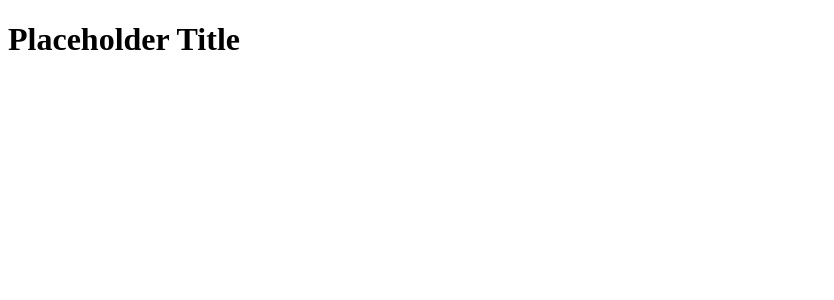
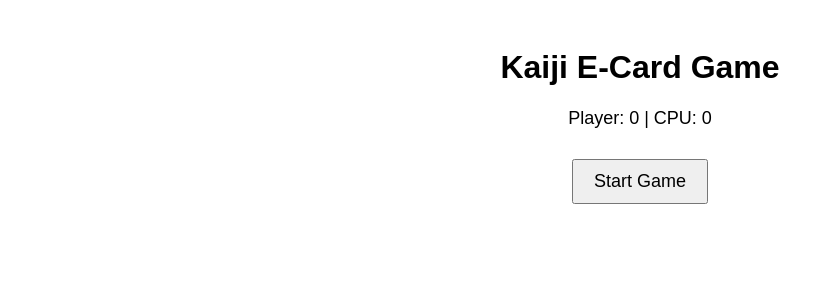
Before and after one commit to WrightCD/e_card_online, a Flask app: page / in a window 1280 px wide. Shown: the top 300 px of the page, without its empty margins (0-834 px from the left). Run offline with Flask 3, Linux system fonts and the light colour scheme.

Commit message:
Basic game logic added

```diff
--- a/app.py
+++ b/app.py
@@ -1,11 +1,90 @@
-from flask import Flask, render_template
+from flask import Flask, render_template, jsonify, request
+import random
 
 app = Flask(__name__)
 
+#Game Scores will make more dynamic with betting later on
+player_score = 0
+cpu_score = 0
+
+def generate_hands():
+    p1_hand = ['S'] + ['C']*4
+    cpu_hand = ['K'] + ['C'] * 4
+
+    return p1_hand, cpu_hand
+
+def determine_winner(p1_card, cpu_card):
+    rules = {
+        ('S', 'K'): 'player',
+        ('S', 'C'): 'cpu',
+        ('C', 'K'): 'cpu',
+        ('C', 'C'): 'draw',
+    }
+    return rules.get((p1_card, cpu_card), 'draw')
+
+hands = {
+    'player': [],
+    'cpu': []
+}
 
 @app.route('/')
-def home():  # put application's code here
+def index():  # put application's code here
     return render_template("index.html")
+
+@app.route('/start', methods=['POST'])
+def start_game():
+    global player_score, cpu_score, hands
+    player_score = 0
+    cpu_score = 0
+    p1_hand, cpu_hand = generate_hands()
+    hands['player'] = p1_hand
+    hands['cpu'] = cpu_hand
+    return jsonify({
+        'p1_hand': p1_hand
+    })
+
+@app.route('/play', methods=['POST'])
+def play_turn():
+    global player_score, cpu_score, hands
+
+    data = request.get_json()
+    selected_card = data['card']
+
+    if selected_card not in hands['player']:
+        return jsonify({'error': 'Invalid card'}), 400
+
+    hands['player'].remove(selected_card)
+
+    cpu_card = random.choice(hands['cpu'])
+    hands['cpu'].remove(cpu_card)
+
+    winner = determine_winner(selected_card, cpu_card)
+
+    round_ended = selected_card in ['S', 'K'] or cpu_card in ['S', 'K']
+
+    if round_ended:
+        if winner == 'player':
+            player_score += 1
+        elif winner == 'cpu':
+            cpu_score += 1
+
+        # Reset hands for new round
+        new_p1_hand, new_cpu_hand = generate_hands()
+        hands['player'] = new_p1_hand
+        hands['cpu'] = new_cpu_hand
+        reset = True
+    else:
+        reset = False
+
+    return jsonify({
+        'p1_card': selected_card,
+        'cpu_card': cpu_card,
+        'winner': winner,
+        'player_score': player_score,
+        'cpu_score': cpu_score,
+        'remaining_player_hand': hands['player'],
+        'reset': reset
+    })
 
 
 if __name__ == '__main__':
--- a/templates/index.html
+++ b/templates/index.html
@@ -2,8 +2,88 @@
 <html>
 <head>
     <title>Kaiji E-Card Game</title>
+    <style>
+        body {
+            font-family: Arial, sans-serif;
+            text-align: center;
+            padding: 20px;
+        }
+
+        #hand button {
+            margin: 10px;
+            padding: 15px 25px;
+            font-size: 20px;
+            cursor: pointer;
+        }
+
+        #scores, #result {
+            margin-top: 20px;
+            font-size: 18px;
+        }
+
+        button#startButton {
+            margin-top: 30px;
+            font-size: 18px;
+            padding: 10px 20px;
+        }
+    </style>
 </head>
 <body>
-    <h1>Placeholder Title</h1>
+    <h1>Kaiji E-Card Game</h1>
+
+    <div id="hand"></div>
+
+    <div id="result"></div>
+
+    <div id="scores">Player: 0 | CPU: 0</div>
+
+    <button id="startButton" onclick="startGame()">Start Game</button>
+
+    <script>
+        let remainingHand = [];
+
+        async function startGame() {
+            const response = await fetch('/start', { method: 'POST' });
+            const data = await response.json();
+            remainingHand = data.p1_hand;
+            updateHandUI();
+            document.getElementById('result').innerText = '';
+            document.getElementById('scores').innerText = 'Player: 0 | CPU: 0';
+        }
+
+        function updateHandUI() {
+            const handDiv = document.getElementById('hand');
+            handDiv.innerHTML = '';
+            remainingHand.forEach(card => {
+                const btn = document.createElement('button');
+                btn.innerText = card;
+                btn.onclick = () => playCard(card);
+                handDiv.appendChild(btn);
+            });
+        }
+
+        async function playCard(card) {
+            const response = await fetch('/play', {
+                method: 'POST',
+                headers: { 'Content-Type': 'application/json' },
+                body: JSON.stringify({ card: card })
+            });
+
+            const data = await response.json();
+            if (data.error) {
+                alert(data.error);
+                return;
+            }
+
+            remainingHand = data.remaining_player_hand;
+            updateHandUI();
+
+            document.getElementById('result').innerText =
+                `You played: ${data.p1_card}, CPU played: ${data.cpu_card}. Winner: ${data.winner}`;
+
+            document.getElementById('scores').innerText =
+                `Player: ${data.player_score} | CPU: ${data.cpu_score}`;
+        }
+    </script>
 </body>
 </html>
```
